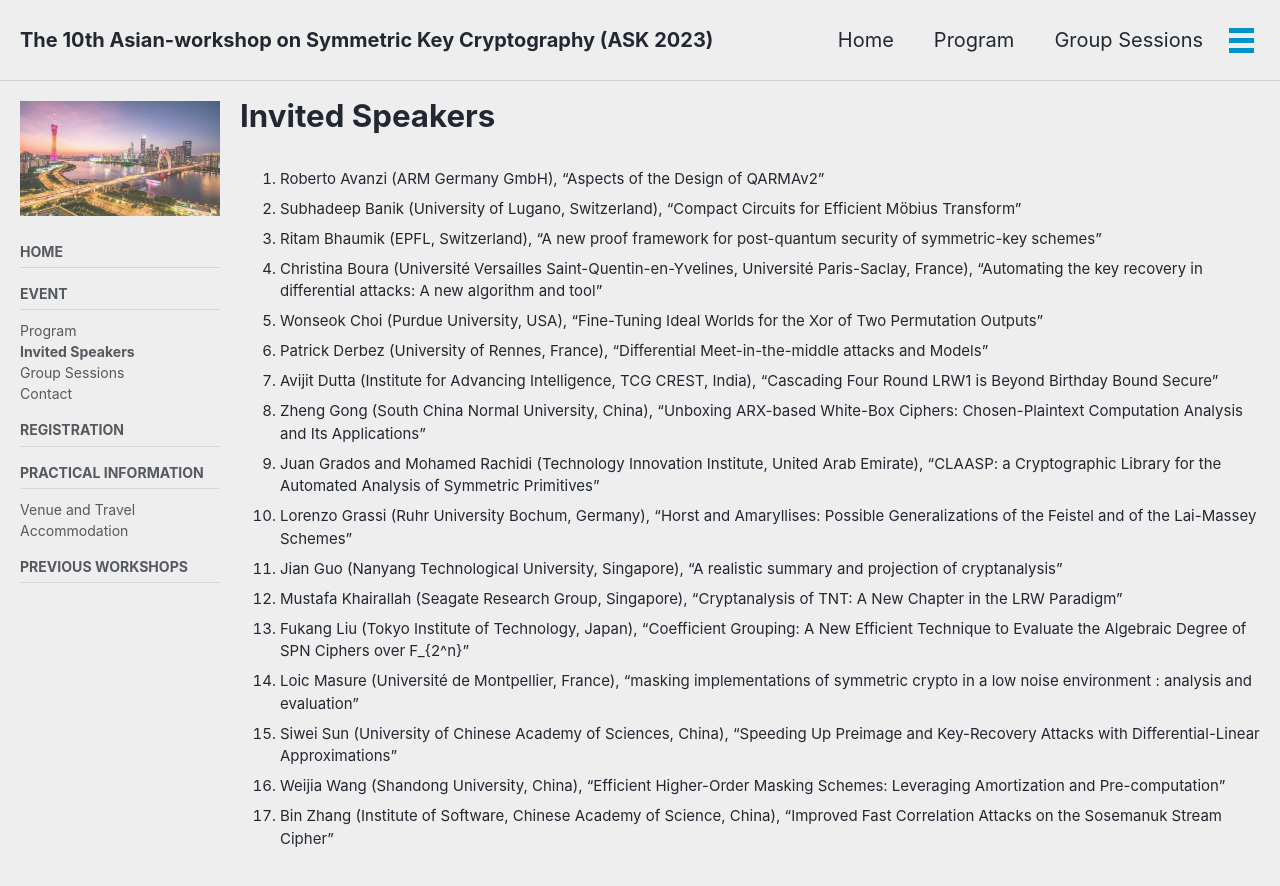
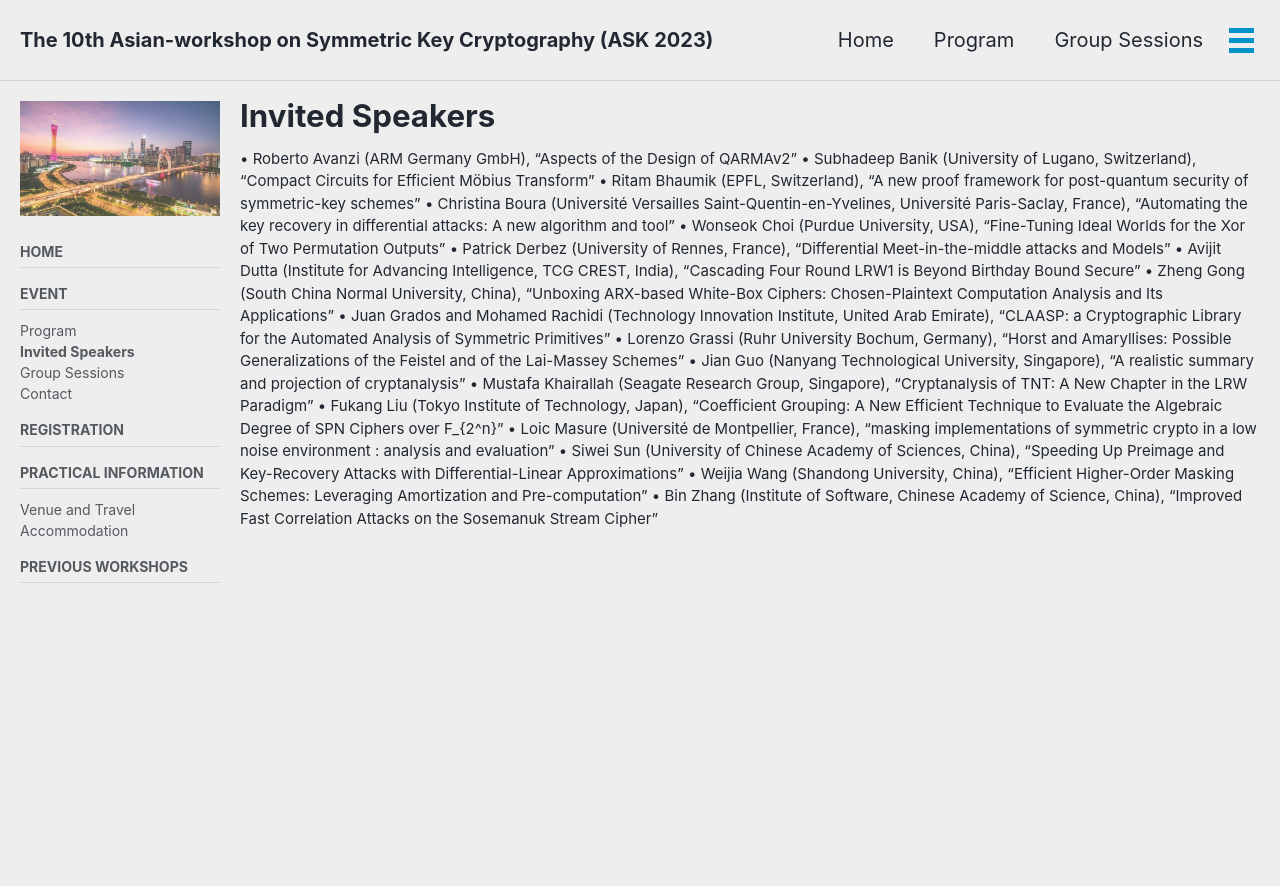
Before and after one commit to cryptanalysisbench/SATbench, a Jekyll site: the page built from invited.md, in a window 1280 px wide and 900 px high. Shown: the top 886 px of the window. Built offline with Jekyll 4.4.1, drawn with Linux system fonts in a browser that asks for light colours; cached includes are drawn as plain includes; nearby versions of some CDN libraries; our own code applies the rules of GitHub Pages for plain Markdown files; part of the change alters nothing that is shown.

```diff
--- a/invited.md
+++ b/invited.md
@@ -11,23 +11,24 @@ sidebar:
 
 # Invited Speakers
 
-1.	Roberto Avanzi (ARM Germany GmbH), “Aspects of the Design of QARMAv2”
-2.	Subhadeep Banik (University of Lugano, Switzerland), “Compact Circuits for Efficient Möbius Transform”
-3.	Ritam Bhaumik (EPFL, Switzerland), “A new proof framework for post-quantum security of symmetric-key schemes”
-4.	Christina Boura (Université Versailles Saint-Quentin-en-Yvelines, Université Paris-Saclay, France), “Automating the key recovery in differential attacks: A new algorithm and tool”
-5.	Wonseok Choi (Purdue University, USA), “Fine-Tuning Ideal Worlds for the Xor of Two Permutation Outputs”
-6.	Patrick Derbez (University of Rennes, France), “Differential Meet-in-the-middle attacks and Models”
-7.	Avijit Dutta (Institute for Advancing Intelligence, TCG CREST, India), “Cascading Four Round LRW1 is Beyond Birthday Bound Secure”
-8.	Zheng Gong (South China Normal University, China), “Unboxing ARX-based White-Box Ciphers: Chosen-Plaintext Computation Analysis and Its Applications”
-9.	Juan Grados and Mohamed Rachidi (Technology Innovation Institute, United Arab Emirate), “CLAASP: a Cryptographic Library for the Automated Analysis of Symmetric Primitives”
-10.	Lorenzo Grassi (Ruhr University Bochum, Germany), “Horst and Amaryllises: Possible Generalizations of the Feistel and of the Lai-Massey Schemes”
-11.	Jian Guo (Nanyang Technological University, Singapore), “A realistic summary and projection of cryptanalysis”
-12.	Mustafa Khairallah (Seagate Research Group, Singapore), “Cryptanalysis of TNT: A New Chapter in the LRW Paradigm”
-13.	Fukang Liu (Tokyo Institute of Technology, Japan), “Coefficient Grouping: A New Efficient Technique to Evaluate the Algebraic Degree of SPN Ciphers over F_{2^n}”
-14.	Loic Masure (Université de Montpellier, France), “masking implementations of symmetric crypto in a low noise environment : analysis and evaluation”
-15.	Siwei Sun (University of Chinese Academy of Sciences, China), “Speeding Up Preimage and Key-Recovery Attacks with Differential-Linear Approximations”
-16.	Weijia Wang (Shandong University, China), “Efficient Higher-Order Masking Schemes: Leveraging Amortization and Pre-computation”
-17.	Bin Zhang (Institute of Software, Chinese Academy of Science, China), “Improved Fast Correlation Attacks on the Sosemanuk Stream Cipher”
+•	Roberto Avanzi (ARM Germany GmbH), “Aspects of the Design of QARMAv2”
+•	Subhadeep Banik (University of Lugano, Switzerland), “Compact Circuits for Efficient Möbius Transform”
+•	Ritam Bhaumik (EPFL, Switzerland), “A new proof framework for post-quantum security of symmetric-key schemes”
+•	Christina Boura (Université Versailles Saint-Quentin-en-Yvelines, Université Paris-Saclay, France), “Automating the key recovery in differential attacks: A new algorithm and tool”
+•	Wonseok Choi (Purdue University, USA), “Fine-Tuning Ideal Worlds for the Xor of Two Permutation Outputs”
+•	Patrick Derbez (University of Rennes, France), “Differential Meet-in-the-middle attacks and Models”
+•	Avijit Dutta (Institute for Advancing Intelligence, TCG CREST, India), “Cascading Four Round LRW1 is Beyond Birthday Bound Secure”
+•	Zheng Gong (South China Normal University, China), “Unboxing ARX-based White-Box Ciphers: Chosen-Plaintext Computation Analysis and Its Applications”
+•	Juan Grados and Mohamed Rachidi (Technology Innovation Institute, United Arab Emirate), “CLAASP: a Cryptographic Library for the Automated Analysis of Symmetric Primitives”
+•	Lorenzo Grassi (Ruhr University Bochum, Germany), “Horst and Amaryllises: Possible Generalizations of the Feistel and of the Lai-Massey Schemes”
+•	Jian Guo (Nanyang Technological University, Singapore), “A realistic summary and projection of cryptanalysis”
+•	Mustafa Khairallah (Seagate Research Group, Singapore), “Cryptanalysis of TNT: A New Chapter in the LRW Paradigm”
+•	Fukang Liu (Tokyo Institute of Technology, Japan), “Coefficient Grouping: A New Efficient Technique to Evaluate the Algebraic Degree of SPN Ciphers over F_{2^n}”
+•	Loic Masure (Université de Montpellier, France), “masking implementations of symmetric crypto in a low noise environment : analysis and evaluation”
+•	Siwei Sun (University of Chinese Academy of Sciences, China), “Speeding Up Preimage and Key-Recovery Attacks with Differential-Linear Approximations”
+•	Weijia Wang (Shandong University, China), “Efficient Higher-Order Masking Schemes: Leveraging Amortization and Pre-computation”
+•	Bin Zhang (Institute of Software, Chinese Academy of Science, China), “Improved Fast Correlation Attacks on the Sosemanuk Stream Cipher”
+
 
 
 
```
